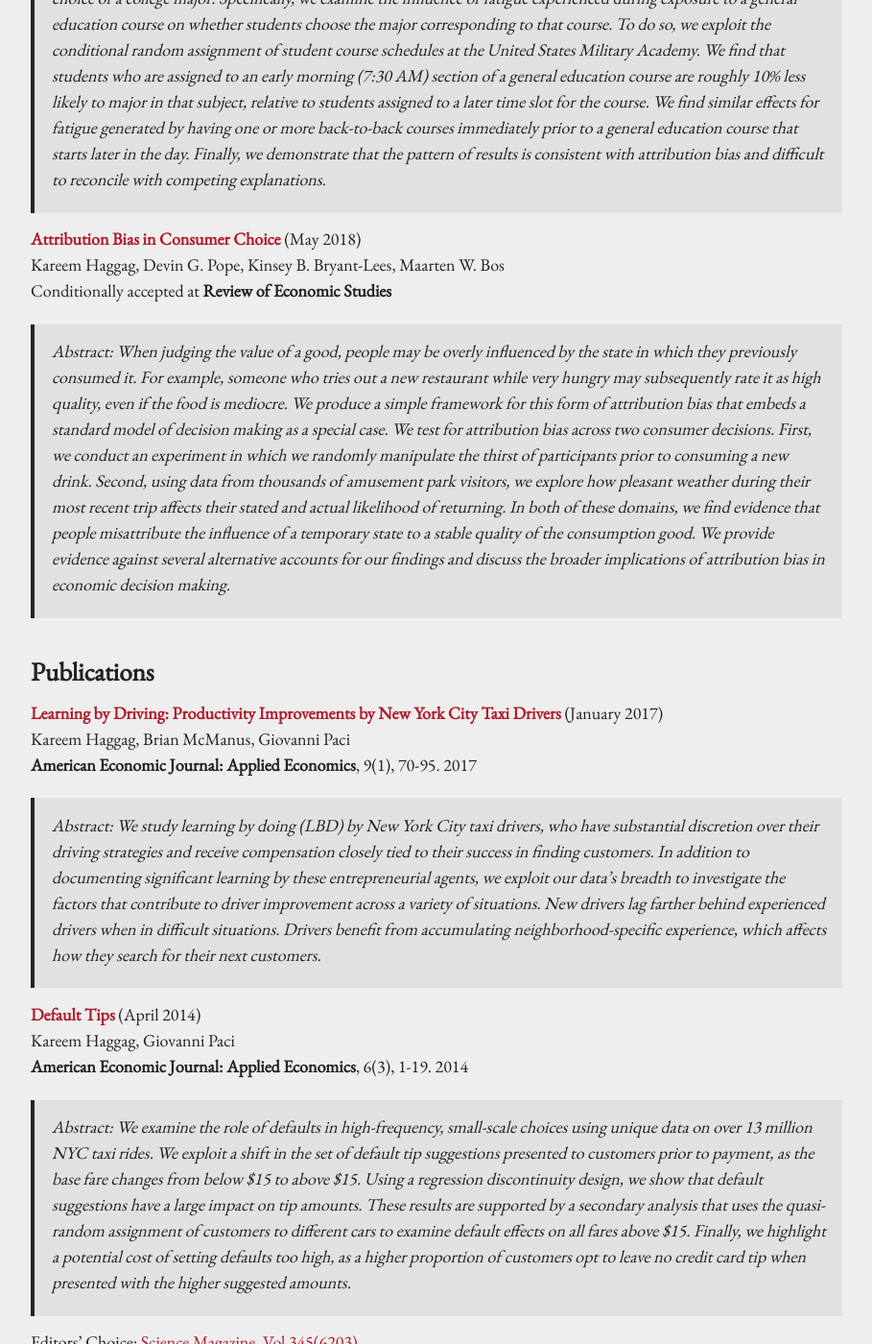
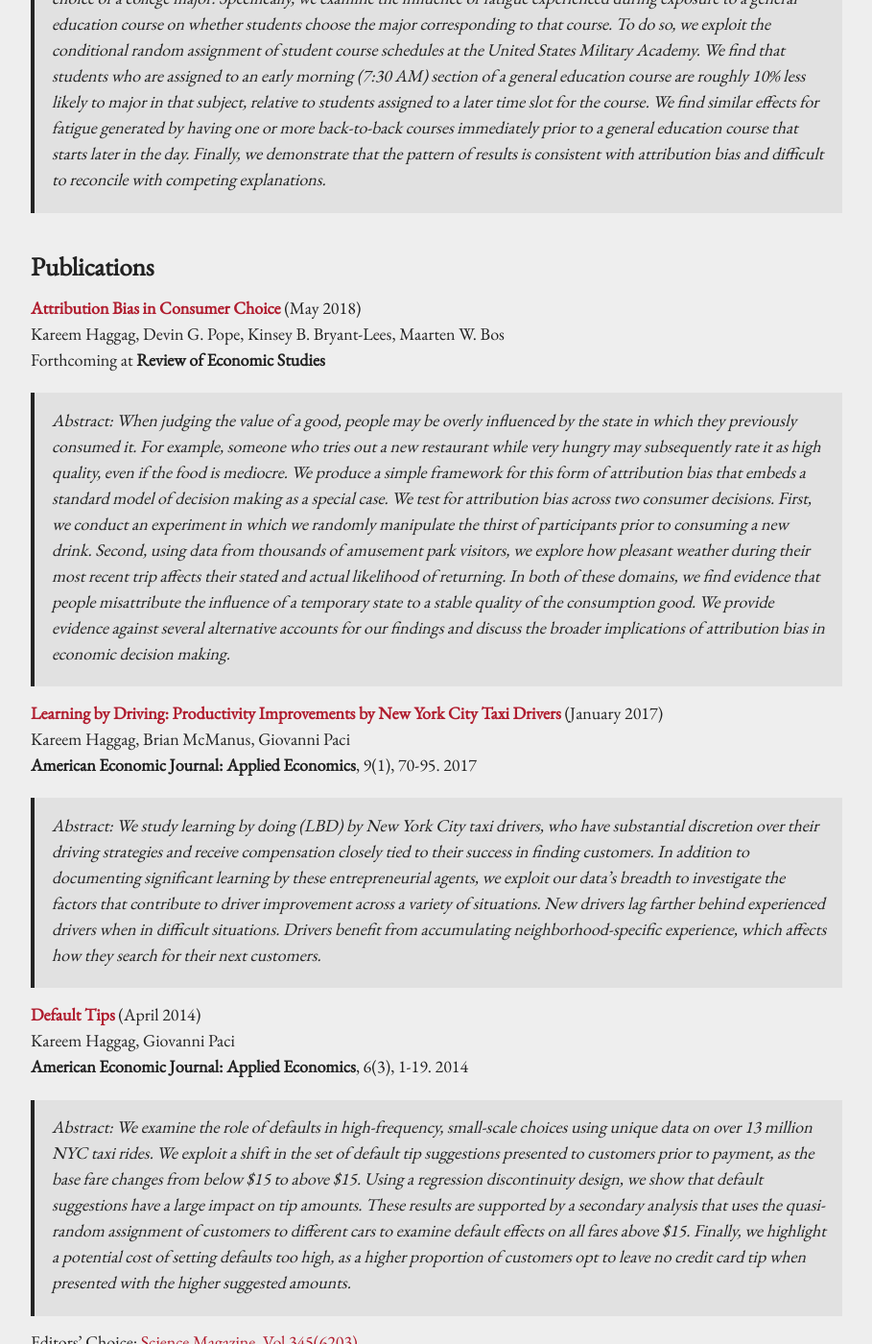
Before and after one commit to kareemhaggag/kareemhaggag.github.io, a Jekyll site: the page built from research.md, in a window 1280 px wide and 1400 px high, scrolled down 274 px. Shown: the whole window at 96% size, without its empty margins (185-1094 px from the left). Built offline with Jekyll 4.4.1, drawn with Linux system fonts in a browser that asks for light colours; our own code applies the rules of GitHub Pages for plain Markdown files; some of the changed text lies outside the part shown.

```diff
--- a/research.md
+++ b/research.md
@@ -10,14 +10,14 @@ permalink: /research/
 >Abstract: Using administrative data, we study the role of attribution bias in a high-stakes, consequential decision: the choice of a college major. Specifically, we examine the influence of fatigue experienced during exposure to a general education course on whether students choose the major corresponding to that course. To do so, we exploit the conditional random assignment of student course schedules at the United States Military Academy. We find that students who are assigned to an early morning (7:30 AM) section of a general education course are roughly 10% less likely to major in that subject, relative to students assigned to a later time slot for the course. We find similar effects for fatigue generated by having one or more back-to-back courses immediately prior to a general education course that starts later in the day. Finally, we demonstrate that the pattern of results is consistent with attribution bias and difficult to reconcile with competing explanations.
 
 
+## Publications
 
 **[Attribution Bias in Consumer Choice](/f/Attribution_Bias.pdf)** (May 2018)<br />
  Kareem Haggag, Devin G. Pope, Kinsey B. Bryant-Lees, Maarten W. Bos<br />
- Conditionally accepted at **Review of Economic Studies**
+Forthcoming at **Review of Economic Studies**
 
 >Abstract: When judging the value of a good, people may be overly influenced by the state in which they previously consumed it. For example, someone who tries out a new restaurant while very hungry may subsequently rate it as high quality, even if the food is mediocre. We produce a simple framework for this form of attribution bias that embeds a standard model of decision making as a special case. We test for attribution bias across two consumer decisions. First, we conduct an experiment in which we randomly manipulate the thirst of participants prior to consuming a new drink. Second, using data from thousands of amusement park visitors, we explore how pleasant weather during their most recent trip affects their stated and actual likelihood of returning. In both of these domains, we find evidence that people misattribute the influence of a temporary state to a stable quality of the consumption good. We provide evidence against several alternative accounts for our findings and discuss the broader implications of attribution bias in economic decision making.
 
-## Publications
 
 **[Learning by Driving: Productivity Improvements by New York City Taxi Drivers](/f/Learning_by_Driving.pdf)** (January 2017)<br />
  Kareem Haggag, Brian McManus, Giovanni Paci<br />
```
Also changed, not shown: other parts of research.md (+1 -1 lines).
